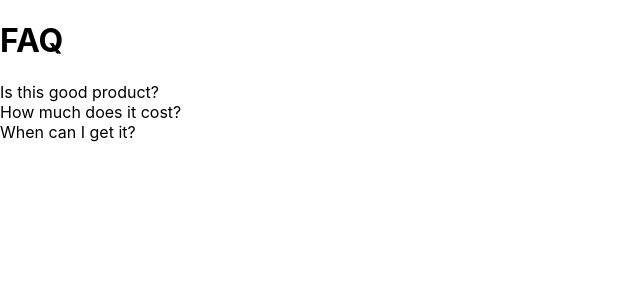
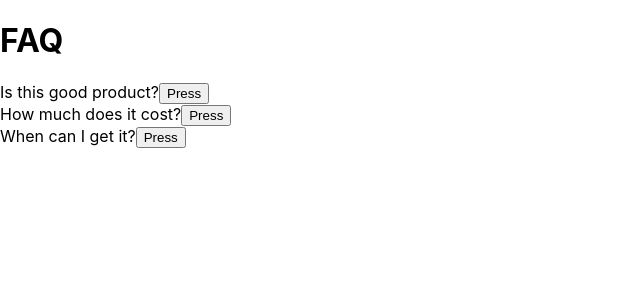
Before and after one commit to PuspitaGoswami/FAQ-Accordion, a React (Create React App) app: page / in a window 1280 px wide. Shown: the top 300 px of the page, without its empty margins (0-640 px from the left). Built offline with nearby package versions, Linux system fonts and the light colour scheme.

Commit message:
usestate implemented

```diff
--- a/src/App.js
+++ b/src/App.js
@@ -25,13 +25,32 @@ function App() {
     }
   ]
 
+  const [display,setDisplay] = useState(false);
+
+  const display_info = ()=>{
+      if(display === true){
+        setDisplay(false)
+      }
+      else{
+        setDisplay(true);
+      }
+  }
+
 
   return(
     <div>
       <div><h1>FAQ</h1></div>
       <div>
         {questions.map((question)=>(
-          <div key={question.id}>{question.title}</div>
+          <div key={question.id}>{question.title}
+          <button onClick={display_info}>Press</button>
+            <div>
+              {display && (
+                <div>{question.info}</div>
+              )}
+            </div>
+          </div>
+
         ))}
       </div>
     </div>
```
